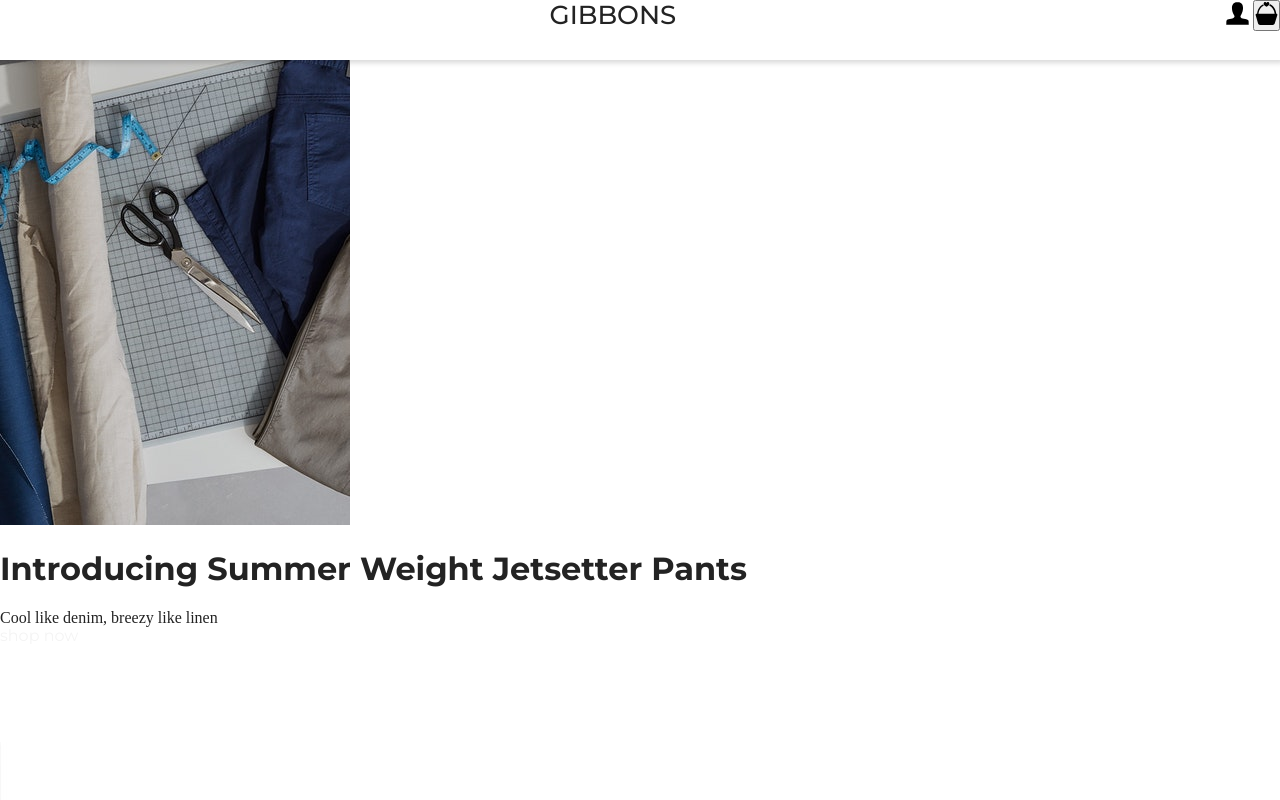
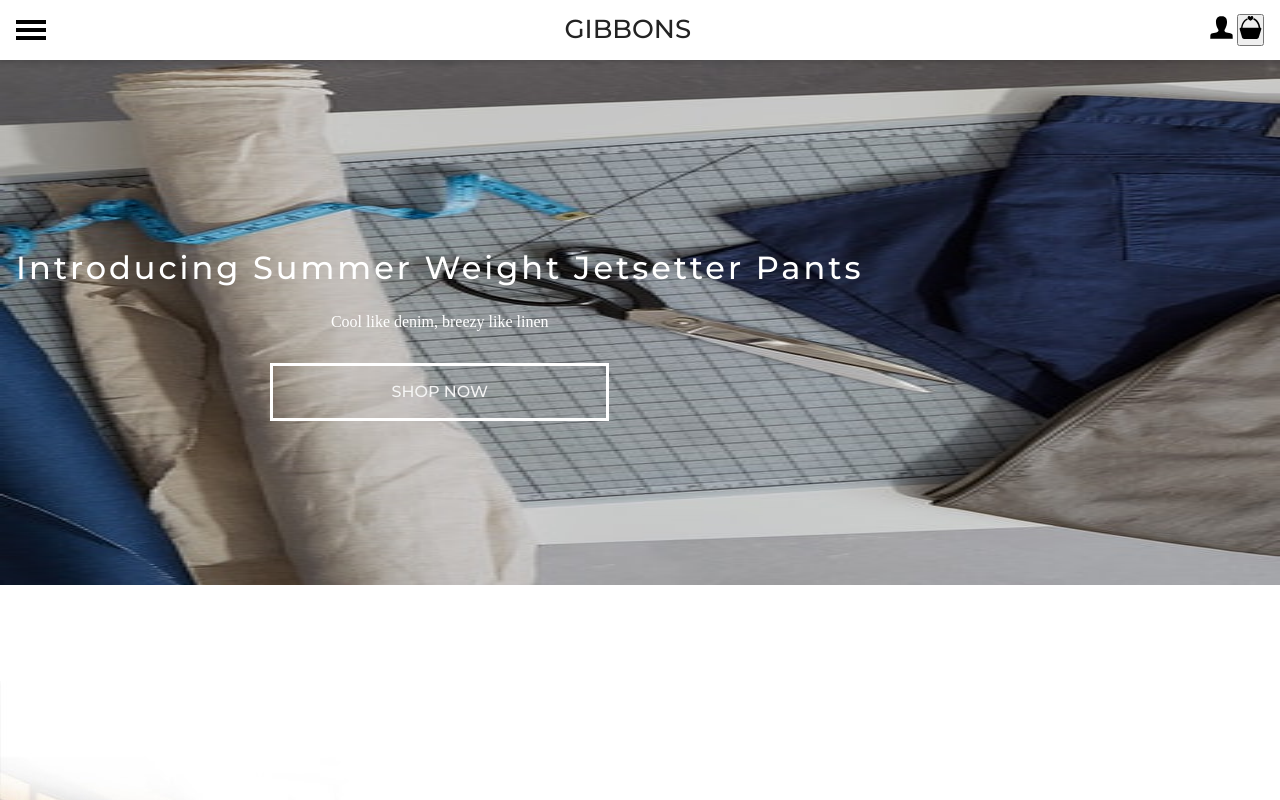
Before and after one commit to johannatvedt/gibbons, a plain HTML site: page index.html in a window 1280 px wide. Shown: the top 800 px of the page. Drawn offline with nearby package versions, Linux system fonts and the light colour scheme; a web font is replaced by a local one.

Commit message:
add style for image gallery section

```diff
--- a/Styles/main.css
+++ b/Styles/main.css
@@ -12,6 +12,7 @@ body {
   background-color: #fff;
   color: #232323;
   font-family: 'Average', serif;
+  line-height: 1.375;
 }
 
 a {
@@ -21,6 +22,13 @@ a {
 
 h1, h2, h3, h4, a {
   font-family: 'Montserrat', sans-serif;
+  font-weight: 500;
+  line-height:
+}
+
+h1 {
+  font-size: 2rem;
+  letter-spacing: 3px;
 }
 
 .logo a {
@@ -31,12 +39,14 @@ h1, h2, h3, h4, a {
 }
 
 .container {
+  padding: 0 16px;
   width: 100vw;
 }
 
 .flex-between {
   align-items: center;
   display: flex;
+  height: 100%;
   justify-content: space-between;
 }
 
@@ -44,11 +54,60 @@ header {
   background-color: #fff;
   box-shadow: 0 0 5px 3px rgba(0, 0, 0, 0.15);
   height: 60px;
+  left: 0;
   position: fixed;
+  top: 0;
   width: 100vw;
+  z-index: 10000;
 }
 
 .header-icons img {
   height: 23px;
   width: auto;
 }
+
+.hamburger {
+  background: linear-gradient(to bottom, #000 0%, #000 20%, transparent 20%, transparent 40%, #000 40%, #000 60%, transparent 60%, transparent 80%, #000 80%, #000 100%);
+  cursor: pointer;
+  height: 20px;
+  width: 30px;
+}
+
+.image-gallery {
+  color: #fff;
+  height: 525px;
+  margin-top: 60px;
+  text-align: center;
+}
+
+.pane {
+  align-items: center;
+  display: flex;
+  height: 100%;
+  position: relative;
+}
+
+.pane > img {
+  height: 100%;
+  left: 0;
+  position: absolute;
+  top: 0;
+  width: 100%;
+  z-index: -1;
+}
+
+.button-white-border {
+  border: 3px solid #fff;
+  display: inline-block;
+  margin-top: 30px;
+  padding: 15px 40px;
+  text-transform: uppercase;
+  width: 40%;
+}
+
+/*.v-center {
+  left: 50%;
+  position: absolute;
+  top: 50%;
+  transform: translate(-50%,-50%);
+}*/
--- a/index.html
+++ b/index.html
@@ -24,11 +24,13 @@
       </div>
     </header>
     <section class="image-gallery">
-      <img src="images/gallery-one-mobile.jpg" alt="designing clothes on a desk">
-      <div class="hero-copy">
-        <h1>Introducing Summer Weight Jetsetter Pants</h1>
-        <p>Cool like denim, breezy like linen</p>
-        <a class="button-white-border" href="#">shop now</a>
+      <div class="container pane">
+        <img src="images/gallery-one-mobile.jpg" alt="designing clothes on a desk">
+        <div class="hero-copy v-center">
+          <h1>Introducing Summer Weight Jetsetter Pants</h1>
+          <p>Cool like denim, breezy like linen</p>
+          <a class="button-white-border" href="#">shop now</a>
+        </div>
       </div>
     </section>
     <section class="stories">
```
